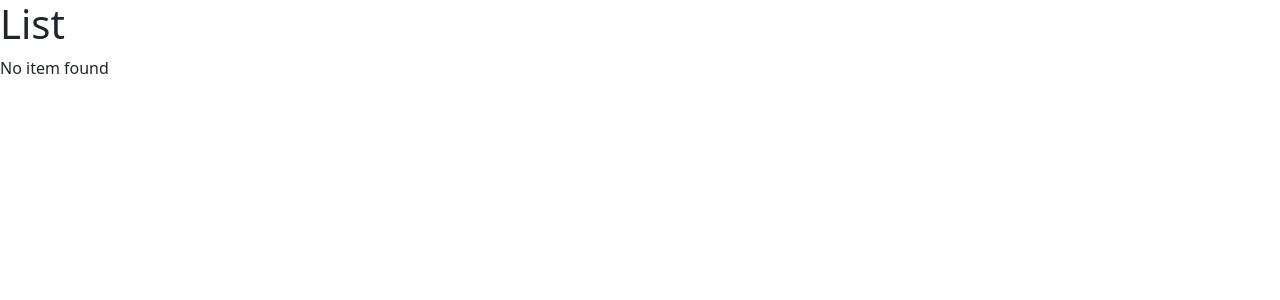
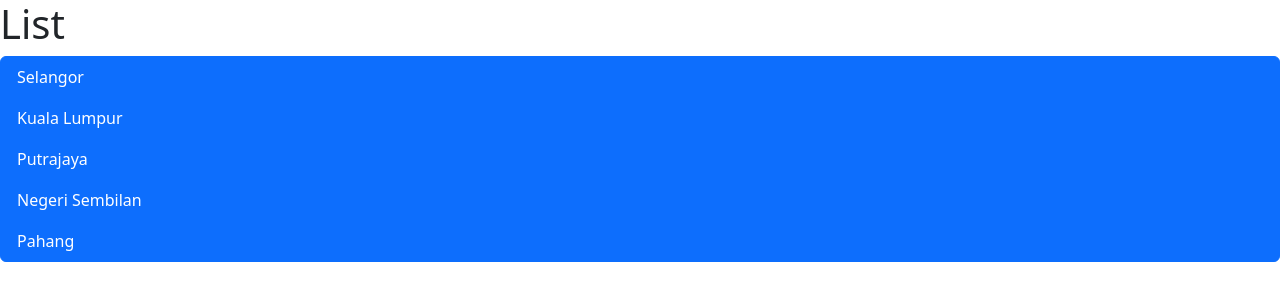
Before and after one commit to AfiqZaidin03/react-app, a React (Vite) app: page / in a window 1280 px wide. Shown: the top 300 px of the page. Built offline with nearby package versions, Linux system fonts and the light colour scheme.

Commit message:
[9] Handling event

```diff
--- a/src/components/ListGroup.tsx
+++ b/src/components/ListGroup.tsx
@@ -1,5 +1,6 @@
+import { MouseEvent } from "react";
 function ListGroup() {
-  let items = [
+  const items = [
     "Selangor",
     "Kuala Lumpur",
     "Putrajaya",
@@ -7,15 +8,22 @@
     "Pahang",
   ];
 
-  items = [];
+  // Eve handler
+  const handleClick = (event: MouseEvent) => console.log(event);
 
   return (
     <>
       <h1>List</h1>
       {items.length === 0 && <p>No item found</p>}
       <ul className="list-group">
-        {items.map((item) => (
-          <li key={item}>{item}</li>
+        {items.map((item, index) => (
+          <li
+            className="list-group-item active"
+            key={item}
+            onClick={handleClick}
+          >
+            {item}
+          </li>
         ))}
       </ul>
     </>
```
